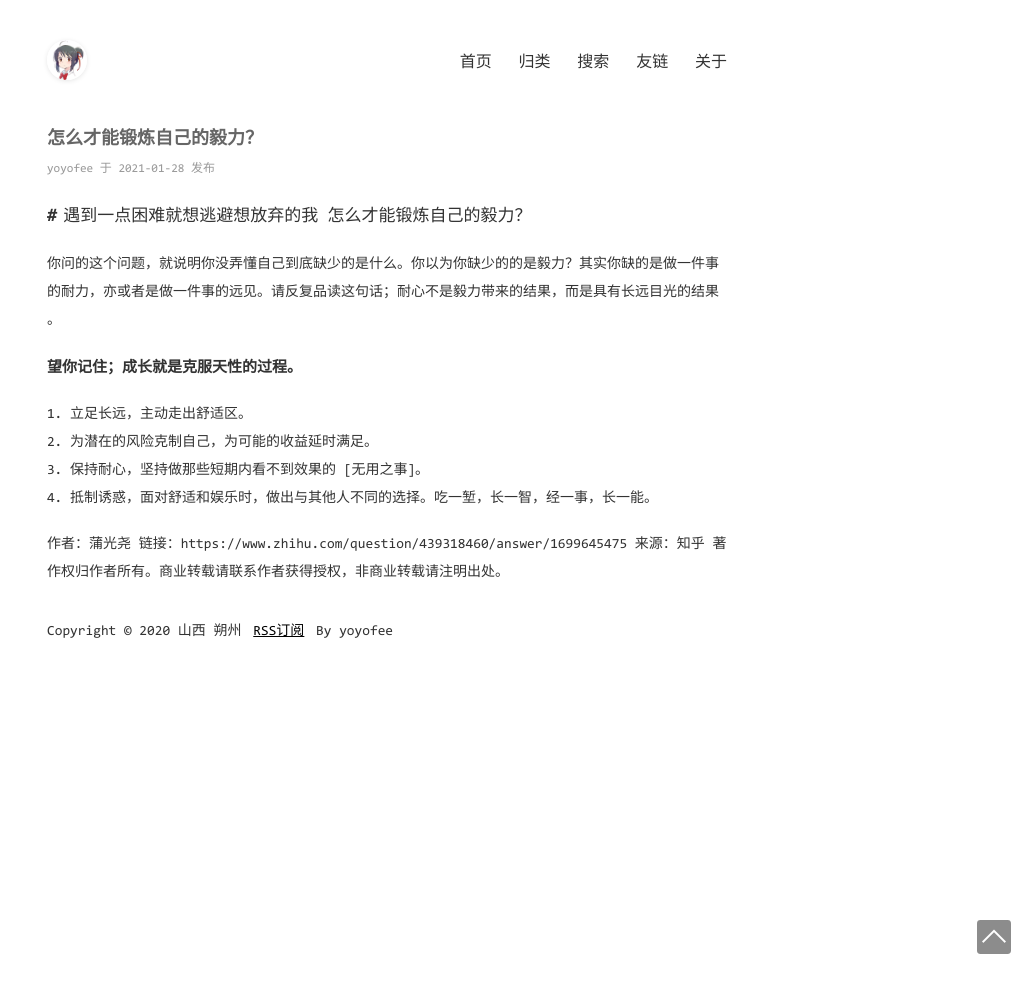
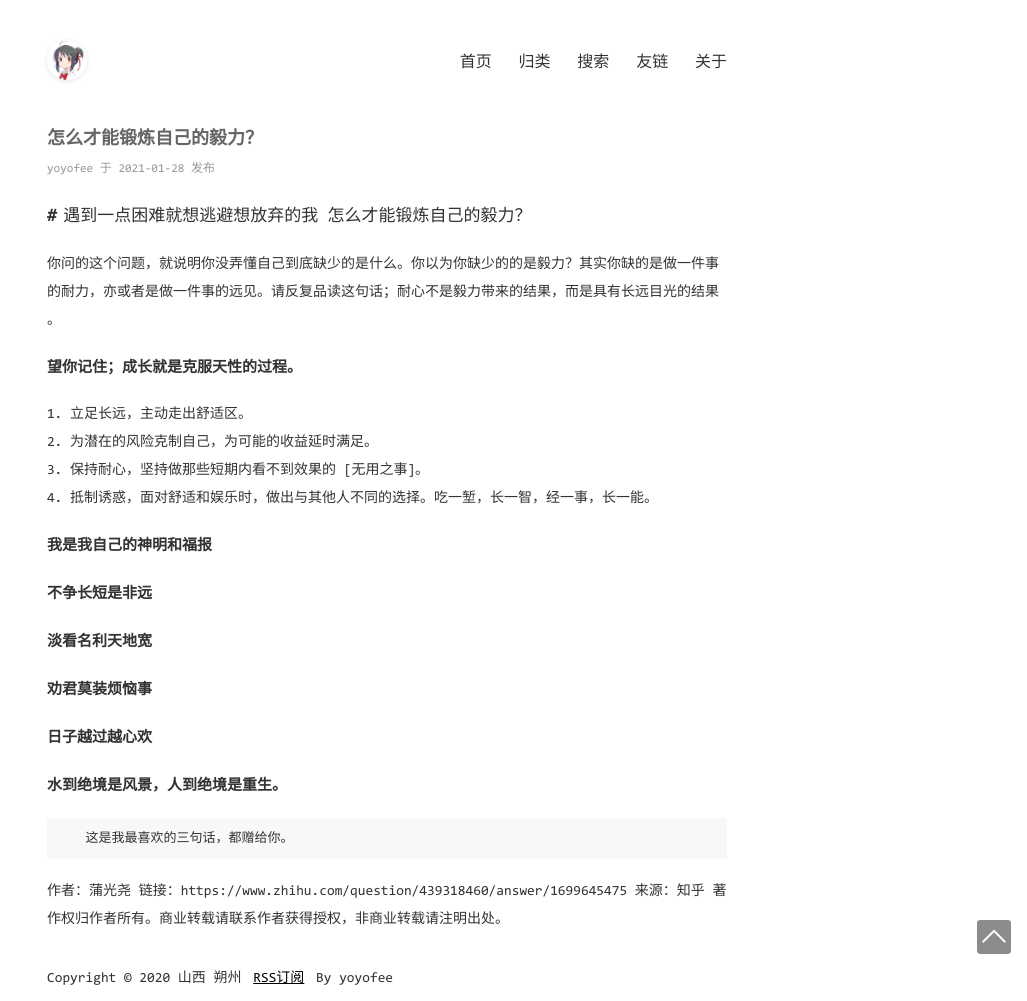
Before and after one commit to yoyofee/yoyofee.github.io, a Jekyll site: the page built from _posts/2021-01-28-怎么才能锻炼自己的毅力？.md, in a window 1280 px wide. Shown: the whole page, without its empty margins (253-1280 px from the left). Built offline with Jekyll 4.4.1, drawn with Linux system fonts in a browser that asks for light colours; comment, search, counter and statistics services are not loaded.

Commit message:
修改文件: _posts/2021-01-28-怎么才能锻炼自己的毅力？.md

```diff
--- a/_posts/2021-01-28-怎么才能锻炼自己的毅力？.md
+++ b/_posts/2021-01-28-怎么才能锻炼自己的毅力？.md
@@ -13,6 +13,19 @@ categories: [我的文章]
  3. 保持耐心，坚持做那些短期内看不到效果的 [无用之事]。
  4. 抵制诱惑，面对舒适和娱乐时，做出与其他人不同的选择。吃一堑，长一智，经一事，长一能。
 
+### 我是我自己的神明和福报
+### 不争长短是非远
+
+### 淡看名利天地宽
+
+### 劝君莫装烦恼事
+
+### 日子越过越心欢
+
+#### 水到绝境是风景，人到绝境是重生。
+
+        这是我最喜欢的三句话，都赠给你。
+
 作者：蒲光尧
 链接：https://www.zhihu.com/question/439318460/answer/1699645475
 来源：知乎
```
